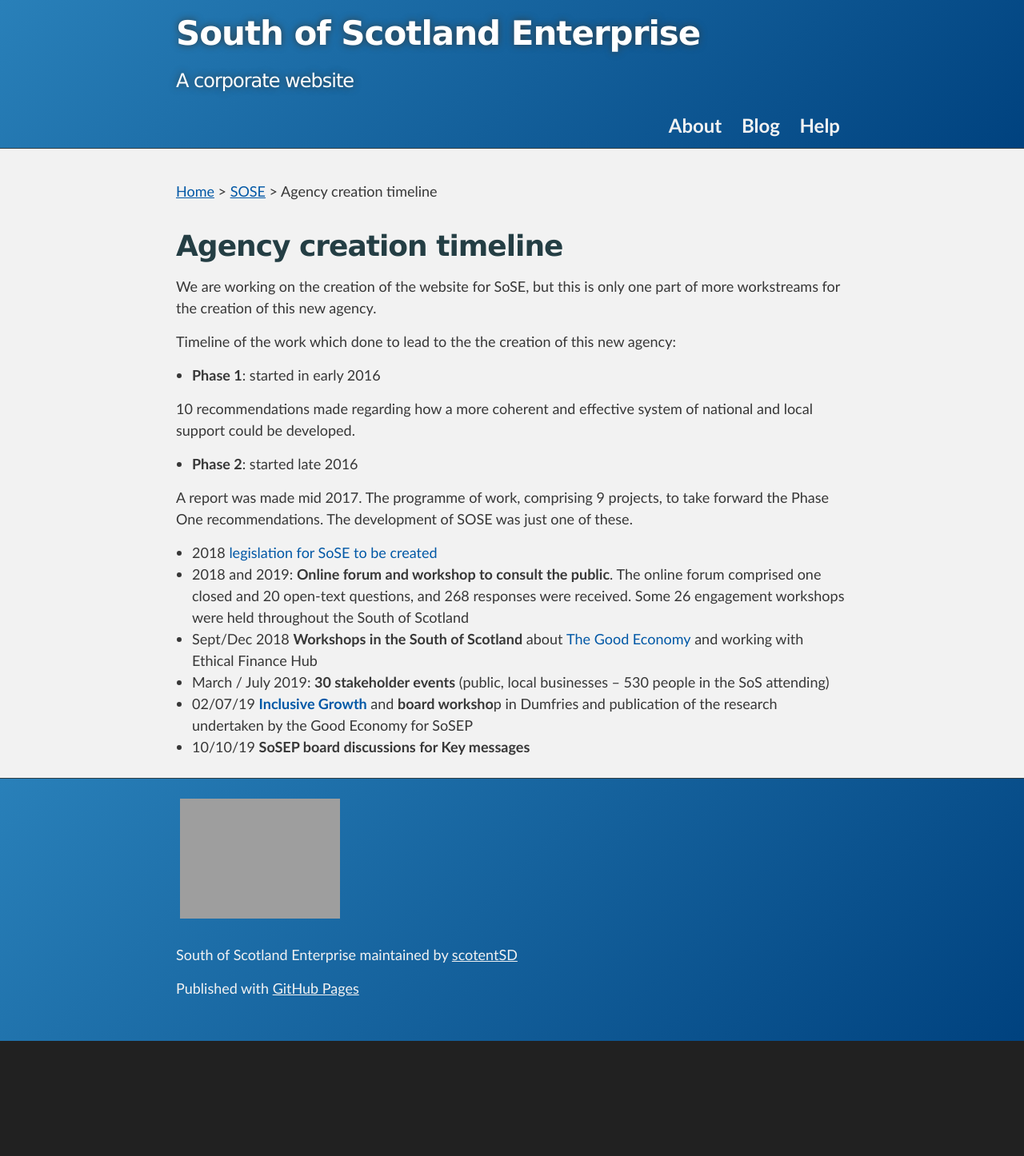
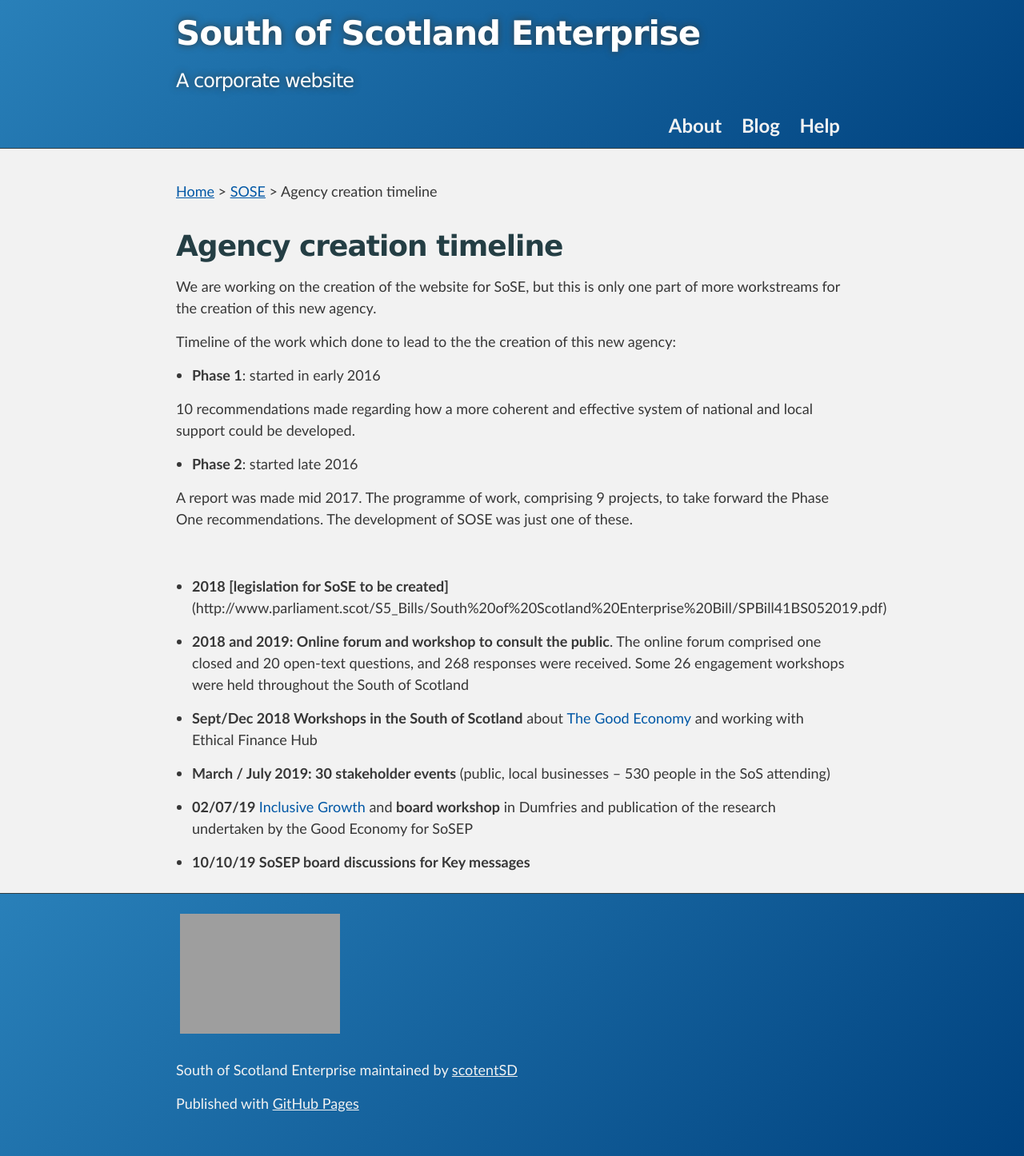
Before and after one commit to scotentSD/SOSE, a Jekyll site: the page built from _posts/2016-01-01-agency-timeline-01-01-2016.md, in a window 1280 px wide. Shown: the whole page at 80% size. Built offline with Jekyll 4.4.1, drawn with Linux system fonts in a browser that asks for light colours; before the commit the page ends 1302 px from its top, so only the background shows below that.

Commit message:
SK - improve display

```diff
--- a/_posts/2016-01-01-agency-timeline-01-01-2016.md
+++ b/_posts/2016-01-01-agency-timeline-01-01-2016.md
@@ -18,9 +18,16 @@ Timeline of the work which done to lead to the the creation of this new agency:
 
 A report was made mid 2017. The programme of work, comprising 9 projects, to take forward the Phase One recommendations. The development of SOSE was just one of these.
 
-- 2018 [legislation for SoSE to be created](http://www.parliament.scot/S5_Bills/South%20of%20Scotland%20Enterprise%20Bill/SPBill41BS052019.pdf)
-- 2018 and 2019:  **Online forum and workshop to consult the public**. The online forum comprised one closed and 20 open-text questions, and 268 responses were received. Some 26 engagement workshops were held throughout the South of Scotland
-- Sept/Dec 2018 **Workshops in the South of Scotland** about [The Good Economy](file:///C:/Users/krusst/Downloads/Business_led_Inclusive_Growth_in_South_of_Scotland.pdf) and working with Ethical Finance Hub
-- March / July 2019: **30 stakeholder events** (public, local  businesses – 530 people in the SoS attending)
-- 02/07/19 [**Inclusive Growth**](https://www.gov.scot/policies/economic-growth/inclusive-growth/) and **board worksho**p in Dumfries and publication of the research undertaken by the Good Economy for SoSEP
-- 10/10/19  **SoSEP board discussions for Key messages**
+<br>
+
+- **2018 [legislation for SoSE to be created]**(http://www.parliament.scot/S5_Bills/South%20of%20Scotland%20Enterprise%20Bill/SPBill41BS052019.pdf)
+
+- **2018 and 2019: Online forum and workshop to consult the public**. The online forum comprised one closed and 20 open-text questions, and 268 responses were received. Some 26 engagement workshops were held throughout the South of Scotland
+
+- **Sept/Dec 2018 Workshops in the South of Scotland** about [The Good Economy](file:///C:/Users/krusst/Downloads/Business_led_Inclusive_Growth_in_South_of_Scotland.pdf) and working with Ethical Finance Hub
+
+- **March / July 2019: 30 stakeholder events** (public, local  businesses – 530 people in the SoS attending)
+
+- **02/07/19 [Inclusive Growth](https://www.gov.scot/policies/economic-growth/inclusive-growth/)** and **board workshop** in Dumfries and publication of the research undertaken by the Good Economy for SoSEP
+
+- **10/10/19  SoSEP board discussions for Key messages**
```
